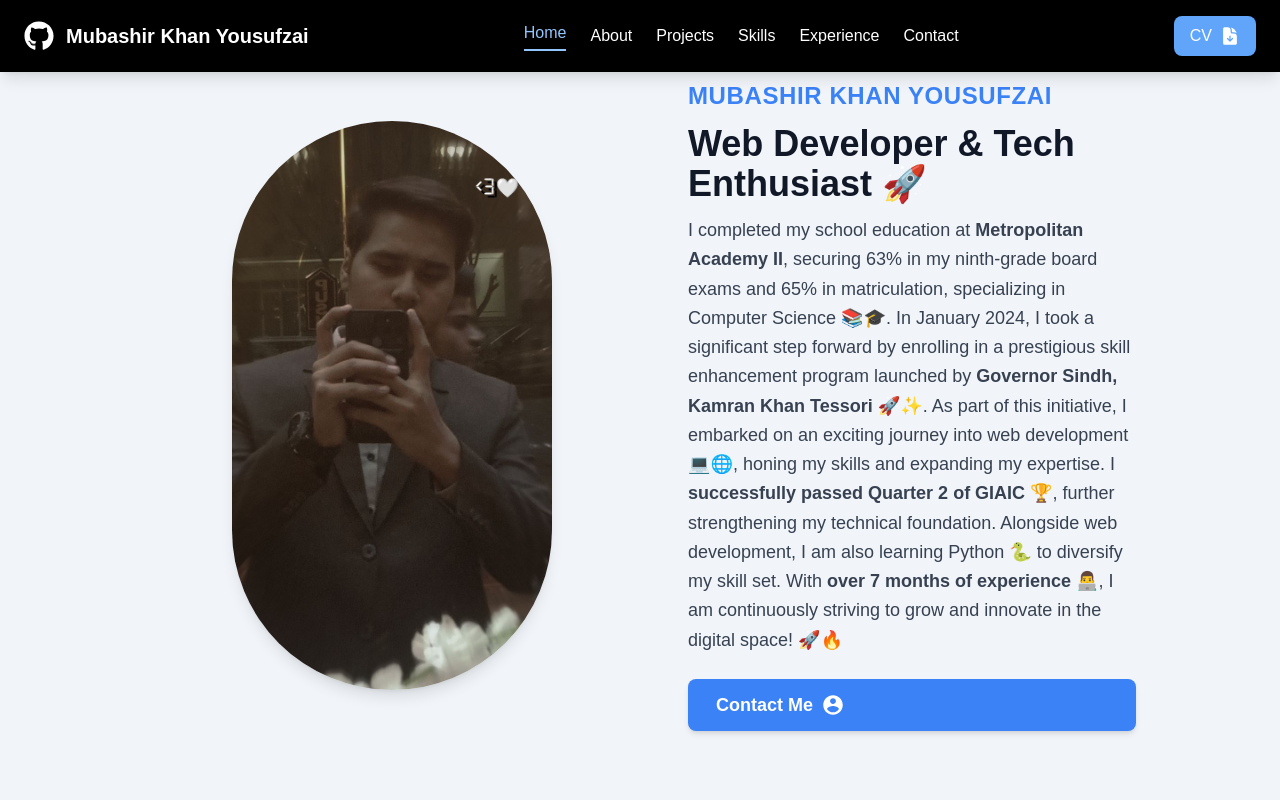
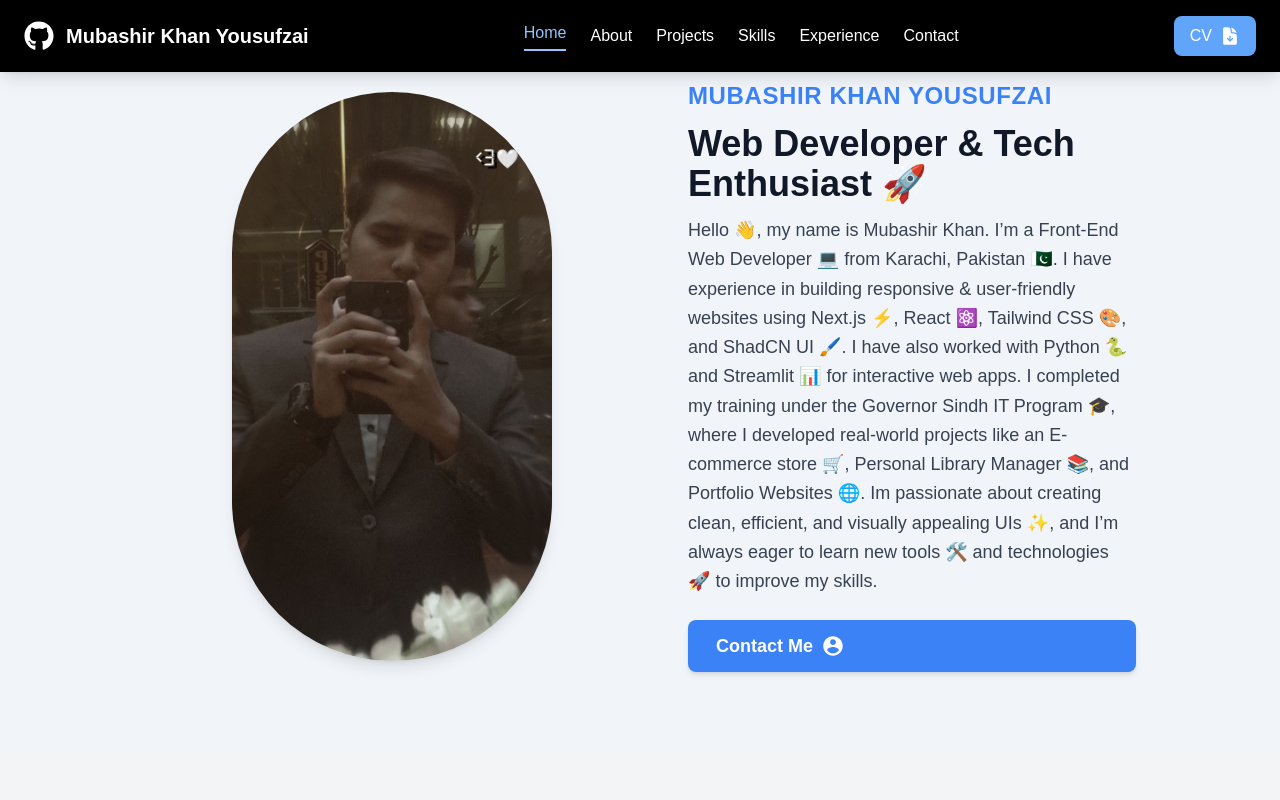
Before and after one commit to MubashirKhanYousufZai/Mubashir-Khans-Portfolio, a Next.js app: page / in a window 1280 px wide. Shown: the top 800 px of the page. Built offline with nearby package versions, Linux system fonts and the light colour scheme.

Commit message:
page.tsx

```diff
--- a/src/app/components/hero/page.tsx
+++ b/src/app/components/hero/page.tsx
@@ -47,14 +47,14 @@ const Hero = () => {
               </h1>
 
               <p className="text-gray-700 leading-relaxed text-lg">
-                I completed my school education at <strong>Metropolitan Academy II</strong>, securing 63% in my ninth-grade board exams
-                and 65% in matriculation, specializing in Computer Science 📚🎓. In January 2024, I took a significant
-                step forward by enrolling in a prestigious skill enhancement program launched by <strong>Governor Sindh, Kamran
-                Khan Tessori</strong> 🚀✨. As part of this initiative, I embarked on an exciting journey into web development 💻🌐,
-                honing my skills and expanding my expertise. I <strong>successfully passed Quarter 2 of GIAIC 🏆</strong>,
-                further strengthening my technical foundation. Alongside web development, I am also learning Python 🐍
-                to diversify my skill set. With <strong>over 7 months of experience 👨‍💻</strong>, I am continuously striving to grow and innovate in
-                the digital space! 🚀🔥
+               Hello 👋, my name is Mubashir Khan. I’m a Front-End Web Developer 💻 from Karachi, Pakistan 🇵🇰.
+               I have experience in building responsive & user-friendly websites using Next.js ⚡, React ⚛️, Tailwind CSS 🎨,
+               and ShadCN UI 🖌️.
+
+               I have also worked with Python 🐍 and Streamlit 📊 for interactive web apps. I completed my training under the Governor Sindh IT Program 🎓,
+               where I developed real-world projects like an E-commerce store 🛒, Personal Library Manager 📚, and Portfolio Websites 🌐.
+
+               Im passionate about creating clean, efficient, and visually appealing UIs ✨, and I’m always eager to learn new tools 🛠️ and technologies 🚀 to improve my skills.
               </p>
 
               {/* Contact Button */}
```
